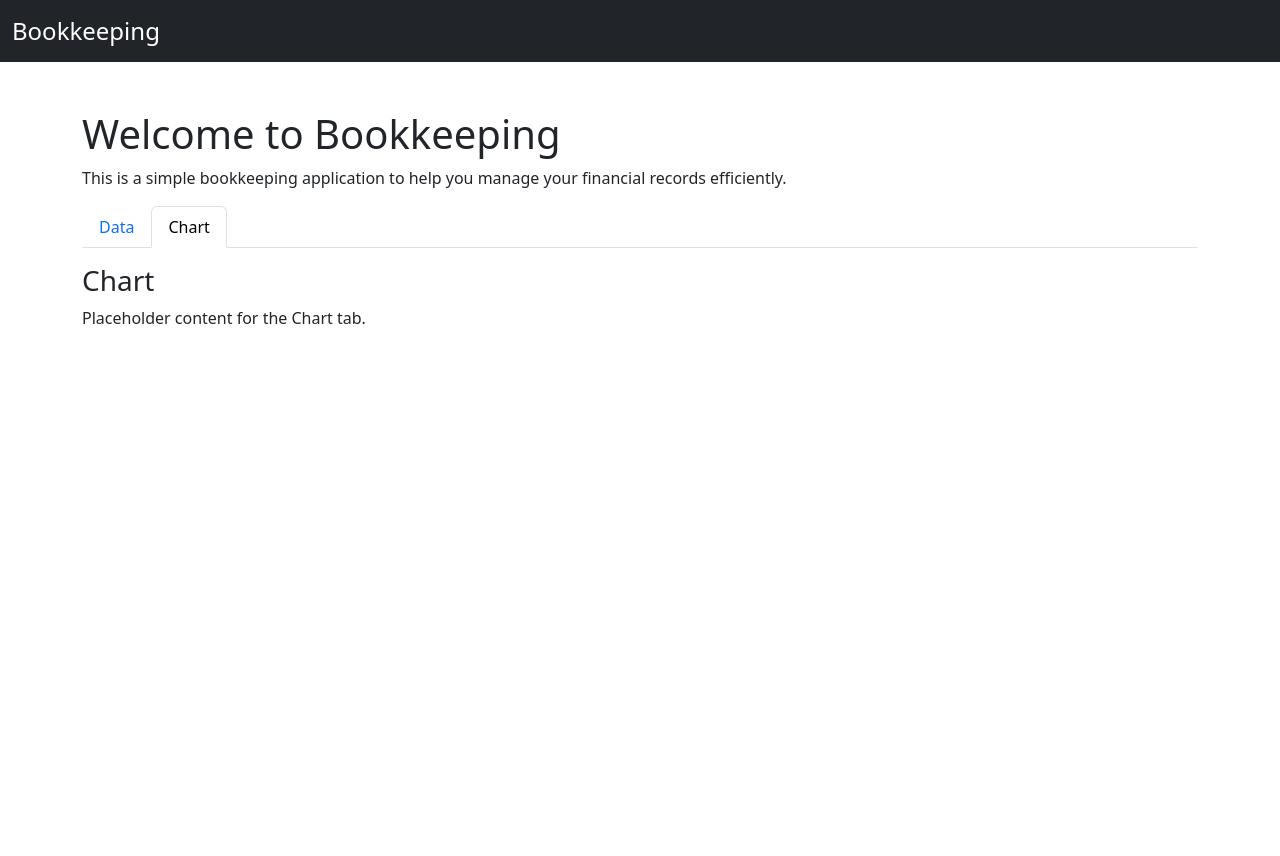
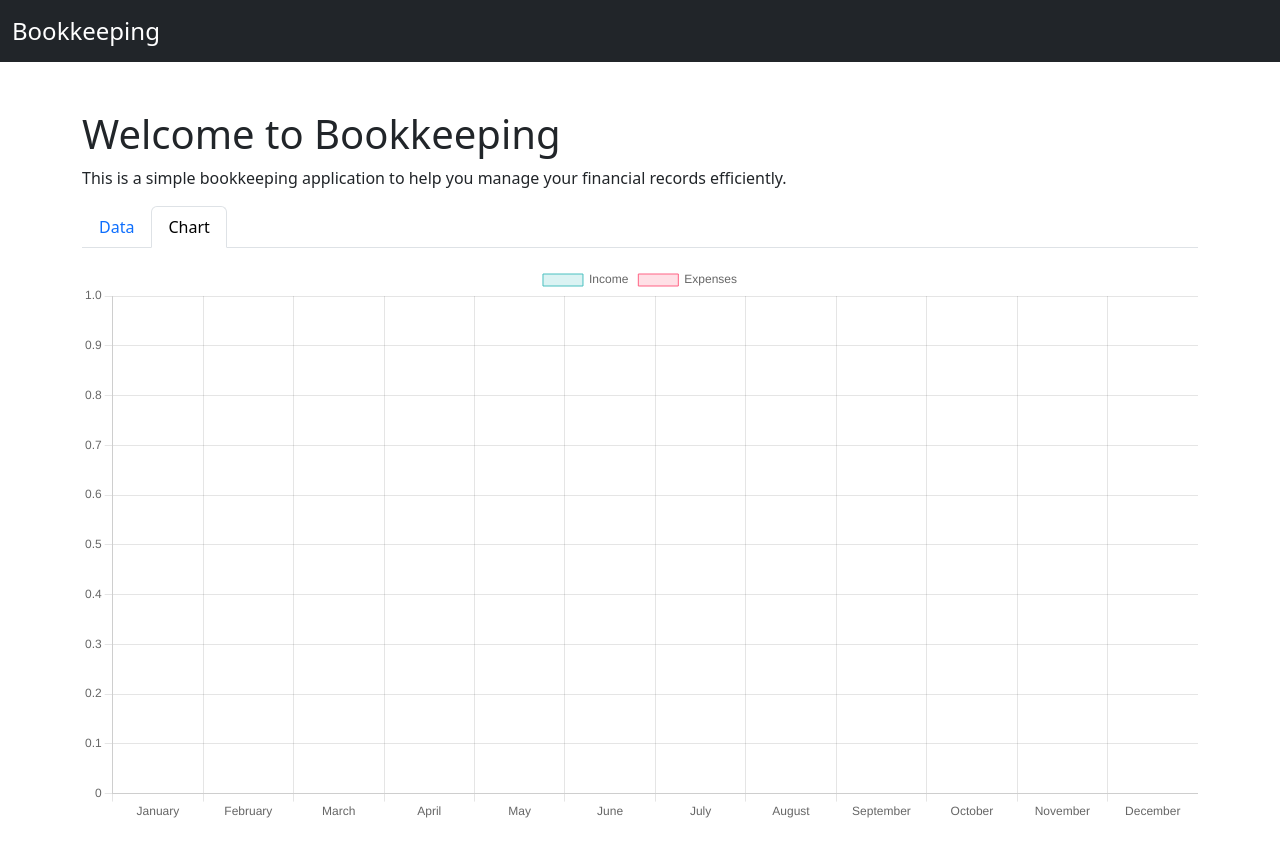
Before and after one commit to oleg-sazonov/bookkeeping, a plain HTML site: page index.html in a window 1280 px wide. Both pictures are taken after a click on the tab "Chart". Before the commit the page ends 800 px from the top, so only its background shows below. Drawn offline with nearby package versions, Linux system fonts and the light colour scheme.

Commit message:
feat(scripts.js): add bar chart for every input

```diff
--- a/index.html
+++ b/index.html
@@ -406,17 +406,14 @@
                 role="tabpanel"
                 aria-labelledby="chart-tab"
                 >
-                <h3>Chart</h3>
-                <p>Placeholder content for the Chart tab.</p>
+                <div id="chart-tab-content">
+                    <canvas id="barChart" width="400" height="200"></canvas>
+                </div>
             </div>
         </main>
         <!-- Footer -->
-        <!-- <footer class="bg-light text-center py-3">
-            <p>&copy; 2025 Bookkeeping. All rights reserved.</p>
-        </footer> -->
-        <!-- Bootstrap JS -->
+        <script src="https://cdn.jsdelivr.net/npm/chart.js"></script>
         <script src="https://cdn.jsdelivr.net/npm/bootstrap@5.3.7/dist/js/bootstrap.bundle.min.js"></script>
-        <!-- Custom JS -->
         <script src="js/scripts.js"></script>
     </body>
 </html>
--- a/js/scripts.js
+++ b/js/scripts.js
@@ -1 +1,108 @@
-// This file is intentionally left blank.
+document.addEventListener("DOMContentLoaded", function () {
+    const months = [
+        "january",
+        "february",
+        "march",
+        "april",
+        "may",
+        "june",
+        "july",
+        "august",
+        "september",
+        "october",
+        "november",
+        "december",
+    ];
+
+    function getMonthlyData() {
+        const incomeData = [];
+        const expensesData = [];
+
+        months.forEach((month) => {
+            const incomeInput = document.getElementById(`income-${month}`);
+            const expensesInput = document.getElementById(`expenses-${month}`);
+
+            incomeData.push(Number(incomeInput?.value || 0));
+            expensesData.push(Number(expensesInput?.value || 0));
+        });
+
+        return { incomeData, expensesData };
+    }
+
+    const ctx = document.getElementById("barChart").getContext("2d");
+    const barChart = new Chart(ctx, {
+        type: "bar",
+        data: {
+            labels: [
+                "January",
+                "February",
+                "March",
+                "April",
+                "May",
+                "June",
+                "July",
+                "August",
+                "September",
+                "October",
+                "November",
+                "December",
+            ],
+            datasets: [
+                {
+                    label: "Income",
+                    data: [], // Initially empty
+                    backgroundColor: "rgba(75, 192, 192, 0.2)",
+                    borderColor: "rgba(75, 192, 192, 1)",
+                    borderWidth: 1,
+                },
+                {
+                    label: "Expenses",
+                    data: [], // Initially empty
+                    backgroundColor: "rgba(255, 99, 132, 0.2)",
+                    borderColor: "rgba(255, 99, 132, 1)",
+                    borderWidth: 1,
+                },
+            ],
+        },
+        options: {
+            responsive: true,
+            scales: {
+                y: {
+                    beginAtZero: true,
+                },
+            },
+        },
+    });
+
+    // Function to update the chart
+    function updateChart() {
+        const { incomeData, expensesData } = getMonthlyData();
+
+        barChart.data.datasets[0].data = incomeData; // Update income data
+        barChart.data.datasets[1].data = expensesData; // Update expenses data
+
+        barChart.update(); // Refresh the chart
+    }
+
+    // Add event listeners to input fields
+    function attachInputListeners() {
+        months.forEach((month) => {
+            const incomeInput = document.getElementById(`income-${month}`);
+            const expensesInput = document.getElementById(`expenses-${month}`);
+
+            if (incomeInput) {
+                incomeInput.addEventListener("input", () =>
+                    updateChart(barChart)
+                );
+            }
+            if (expensesInput) {
+                expensesInput.addEventListener("input", () =>
+                    updateChart(barChart)
+                );
+            }
+        });
+    }
+
+    // Attach listeners on page load
+    attachInputListeners();
+});
```
Also changed, not shown: 2 other files.
